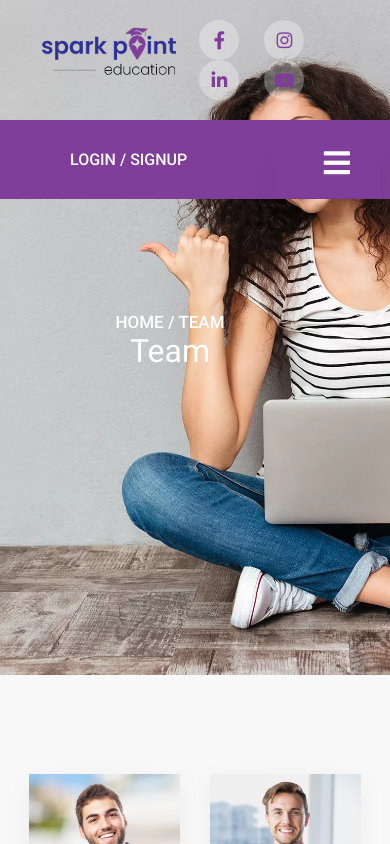
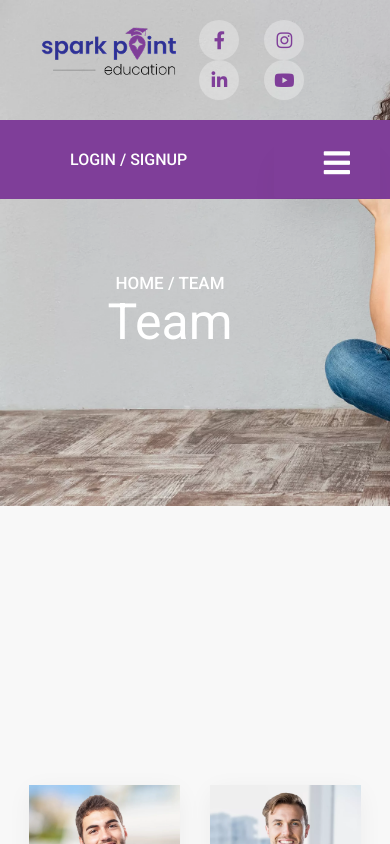
Before and after one commit to vishalsingh612/sparkpointeducation, a React (Create React App) app: page /team in a window 390 px wide. Shown: the top 844 px of the page. Built offline with nearby package versions, Linux system fonts and the light colour scheme.

Commit message:
RESPONSIVENESS CHANGES

```diff
--- a/src/App.css
+++ b/src/App.css
@@ -167,11 +167,13 @@ p {
     grid-template-columns: repeat(2, 1fr);
   }
   .back {
-    background-position: center;
-    padding-top: 80%;
-    height: 80vh;
+    /* background-position: center; */
+    padding-top: 70%;
+    height: 60vh;
+    text-align: center;
   }
   .back h1{
-    font-size: 32px;
+    font-size: 50px;
+    text-align: center;
   }
 }
--- a/src/components/about/Awrapper.css
+++ b/src/components/about/Awrapper.css
@@ -22,6 +22,7 @@
     gap: 20px;
     align-items: center;
     transition: transform 0.3s ease;
+
   }
 
   .stats-box:hover {
@@ -56,6 +57,7 @@
     .stats-box {
       flex-direction: column;
       text-align: center;
+      margin-top: 0px;
     }
 
     .stats-icon {
--- a/src/components/about/about.css
+++ b/src/components/about/about.css
@@ -108,4 +108,7 @@
   .awrapper {
     height: 50vh;
   }
+  .aboutHome .right {
+    padding: 0px;
+  }
 }
--- a/src/components/common/back/Back.jsx
+++ b/src/components/common/back/Back.jsx
@@ -10,7 +10,7 @@ const Back = ({ title }) => {
         <h2>Home / {location.pathname.split("/")[1]}</h2>
         <h1>{title}</h1>
       </section>
-      <div className='margin'></div>
+      <div className='margin2'></div>
     </>
   )
 }
--- a/src/components/home/hero/Hero.css
+++ b/src/components/home/hero/Hero.css
@@ -67,15 +67,22 @@
 .margin {
   height: 100%;
 }
+.margin2 {
+  height: 100%;
+}
 
 @media screen and (max-width: 768px) {
   .margin {
-    height: 40vh;
+    height: 60vh;
+  }
+  .margin2 {
+    height: 60vh;
   }
   .hero {
     background-position: right;
     padding-top: 60%;
     height: 100vh;
+
   }
   .hero .row {
     width: 100%;
```
